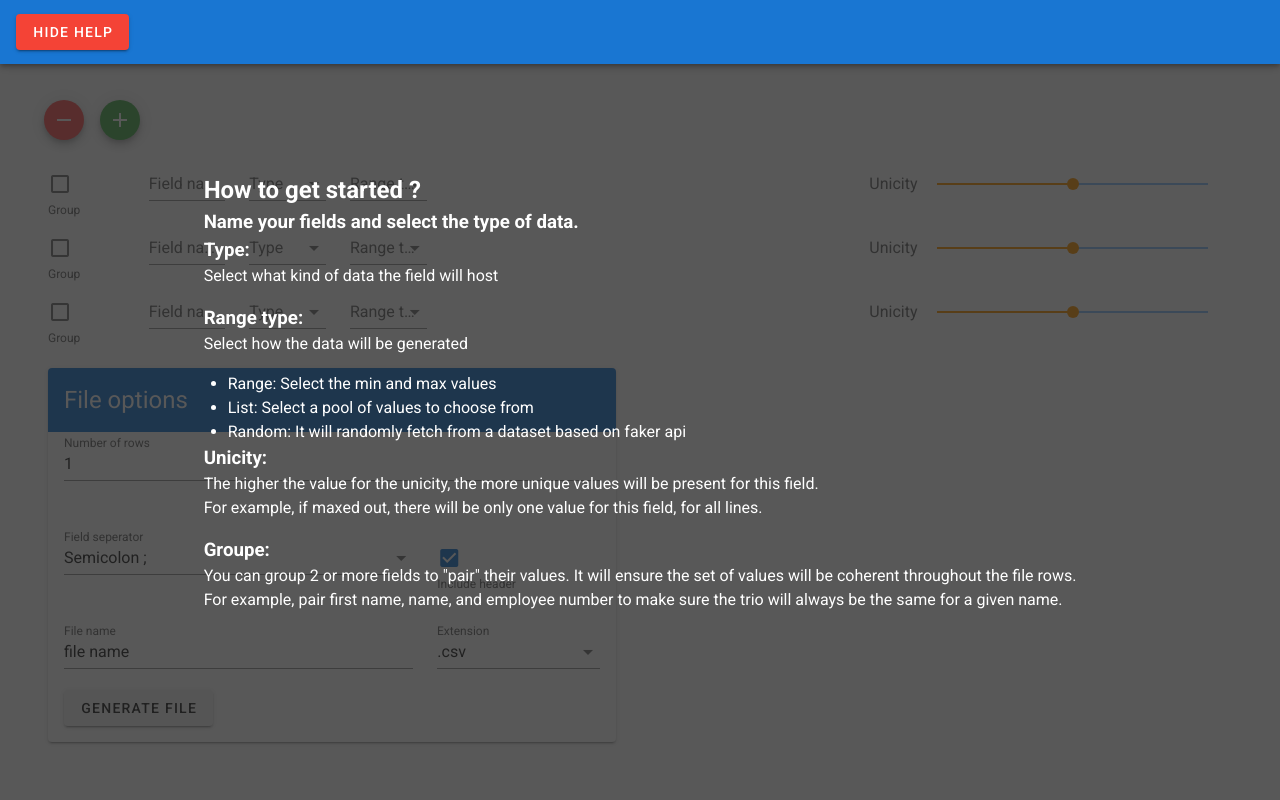
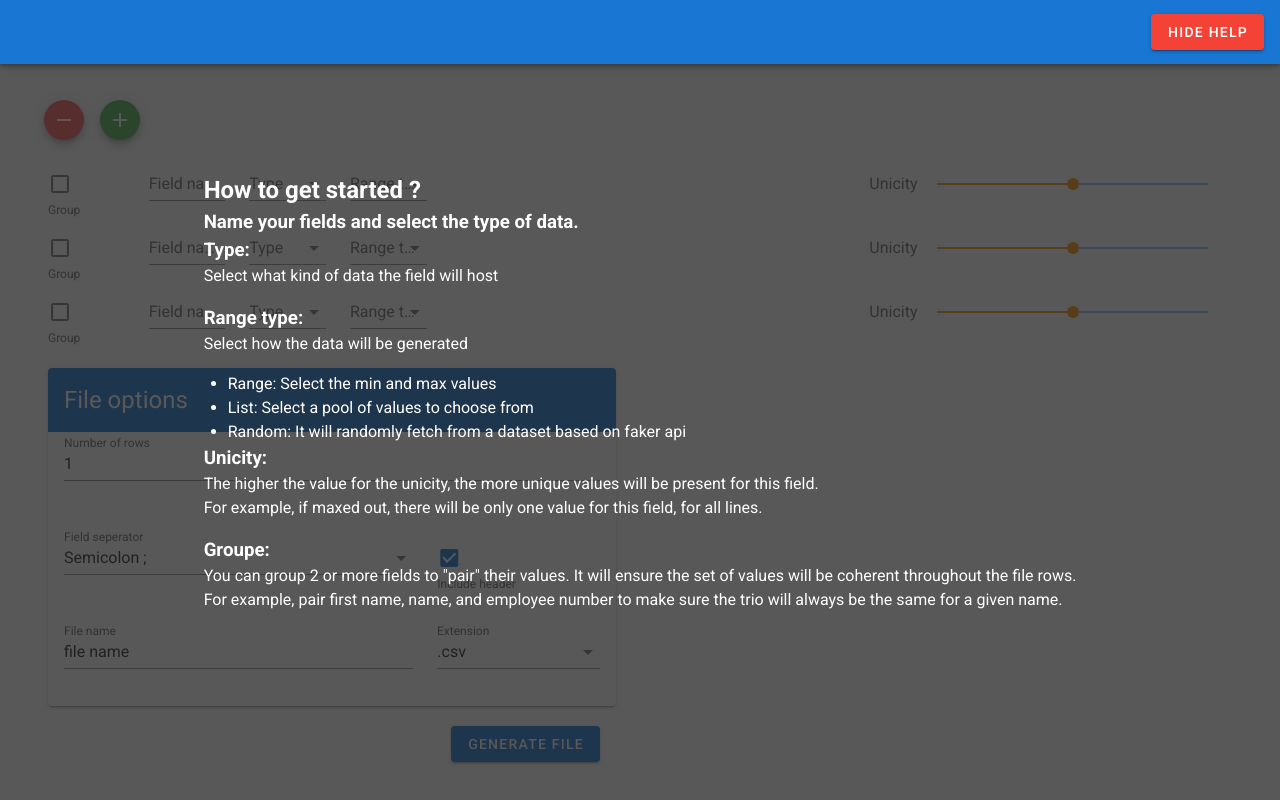
Before and after one commit to Meyerka/data-mocker, a Vue app: page / in a window 1280 px wide. Both pictures are taken after a click on the button "HELP". Built offline with nearby package versions, Linux system fonts and the light colour scheme.

Commit message:
Aligned buttons right

```diff
--- a/src/App.vue
+++ b/src/App.vue
@@ -1,8 +1,22 @@
 <template>
   <v-app>
     <v-app-bar app color="primary" dark>
-      <v-btn v-if="!overlay" class="white--text" color="teal" @click="overlay = !overlay">Help</v-btn>
-      <v-btn v-else class="white--text" color="red" @click="overlay = !overlay">Hide help</v-btn>
+      <v-btn
+        v-if="!overlay"
+        class="white--text"
+        color="teal"
+        @click="overlay = !overlay"
+        absolute
+        right
+      >Help</v-btn>
+      <v-btn
+        v-else
+        class="white--text"
+        color="red"
+        @click="overlay = !overlay"
+        absolute
+        right
+      >Hide help</v-btn>
     </v-app-bar>
 
     <v-main>
--- a/src/components/FileCreator.vue
+++ b/src/components/FileCreator.vue
@@ -57,7 +57,16 @@
                   <v-select :items="fileExtensionSelect" v-model="fileExtension" label="Extension"></v-select>
                 </v-col>
               </v-row>
-              <v-btn v-if="!fileAlert" @click="downloadFile()" primary>Generate file</v-btn>
+              <v-row>
+                <v-btn
+                  v-if="!fileAlert"
+                  @click="downloadFile()"
+                  color="primary"
+                  absolute
+                  right
+                  class="my-6"
+                >Generate file</v-btn>
+              </v-row>
             </v-card-text>
           </v-card>
         </v-container>
```
